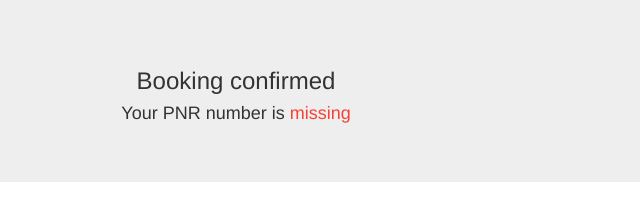
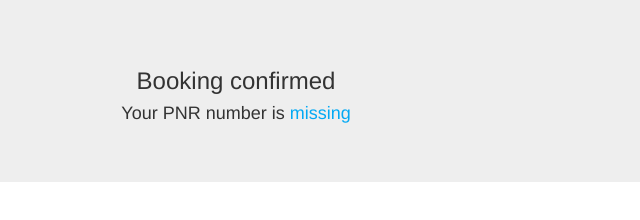
Before and after one commit to redhat125/redhat125.github.io, a plain HTML site: page irctcbooking.html in a window 1280 px wide. Shown: the full height of the page, 404-1044 px from the left. Drawn offline with nearby package versions, Linux system fonts and the light colour scheme.

Commit message:
Update irctcbooking.html

```diff
--- a/irctcbooking.html
+++ b/irctcbooking.html
@@ -8,7 +8,7 @@
             <h3 style="text-align:center;">Booking confirmed</h3>
             <h4 style="text-align:center;">
                Your PNR number is
-               <span style="color:#f44336" id="pnrnumber"></span>
+               <span style="color:#03A9F4" id="pnrnumber"></span>
             </h4>
          </div>
       </div>
```
